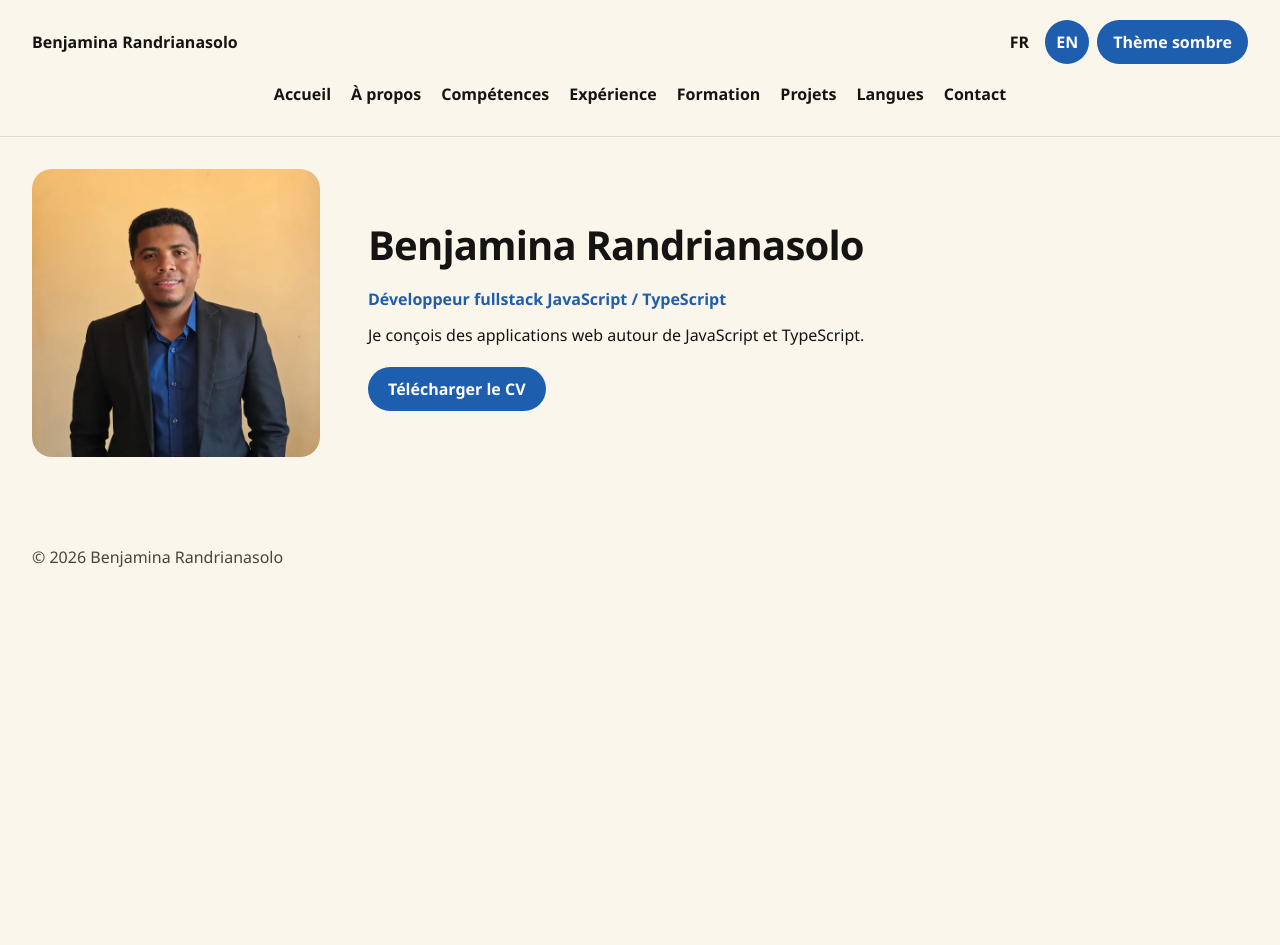
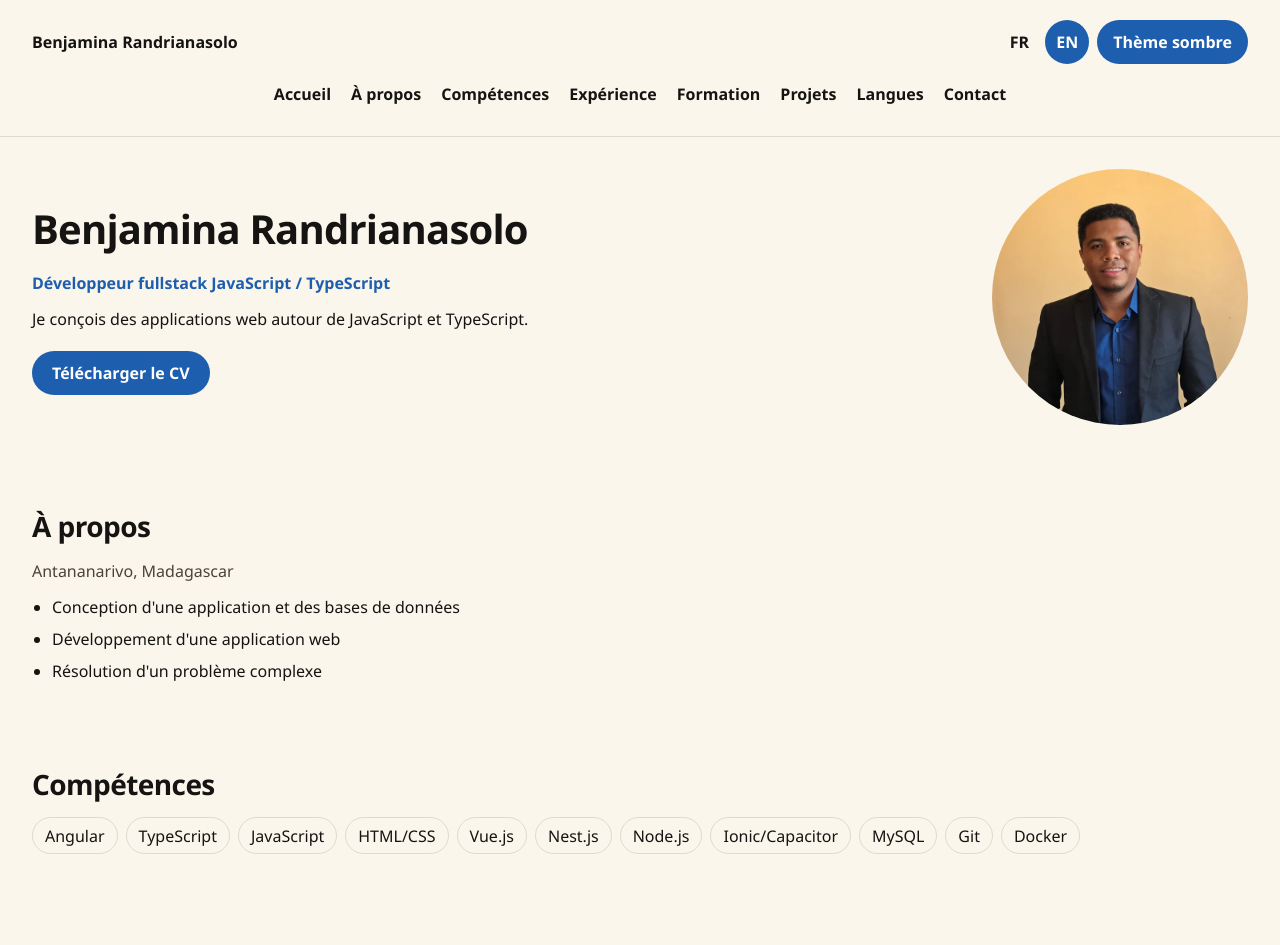
Before and after one commit to minawk/portfolio-ng, an Angular app: page / in a window 1280 px wide. Shown: the top 945 px of the page. Before the commit the page ends 800 px from the top, so only its background shows below. Built offline with nearby package versions, Linux system fonts and the light colour scheme.

Commit message:
Add about and skills blocs

```diff
--- /dev/null
+++ b/src/app/blocs/about/about.html
@@ -0,0 +1,9 @@
+<section class="about" id="about">
+  <h2 i18n="@@aboutTitle">À propos</h2>
+  <p i18n="@@aboutLocation">Antananarivo, Madagascar</p>
+  <ul>
+    <li i18n="@@aboutDesign">Conception d'une application et des bases de données</li>
+    <li i18n="@@aboutDevelopment">Développement d'une application web</li>
+    <li i18n="@@aboutProblem">Résolution d'un problème complexe</li>
+  </ul>
+</section>
--- /dev/null
+++ b/src/app/blocs/about/about.scss
@@ -0,0 +1,39 @@
+@use 'mixins' as *;
+
+.about {
+  display: flex;
+  flex-direction: column;
+  align-items: flex-start;
+  gap: 0.75rem;
+  max-width: 40rem;
+  margin-top: 3.5rem;
+
+  @include screen(768px) {
+    margin-top: 5rem;
+  }
+
+  h2 {
+    margin: 0;
+    font-size: 1.375rem;
+    font-weight: 700;
+    letter-spacing: -0.02em;
+
+    @include screen(768px) {
+      font-size: 1.75rem;
+    }
+  }
+
+  p {
+    margin: 0;
+    color: var(--color-text-muted);
+  }
+
+  ul {
+    margin: 0;
+    padding-left: 1.25rem;
+
+    li + li {
+      margin-top: 0.5rem;
+    }
+  }
+}
--- /dev/null
+++ b/src/app/blocs/about/about.ts
@@ -0,0 +1,8 @@
+import { Component } from '@angular/core';
+
+@Component({
+  selector: 'app-about',
+  templateUrl: './about.html',
+  styleUrl: './about.scss',
+})
+export class About {}
--- a/src/app/blocs/hero/hero.scss
+++ b/src/app/blocs/hero/hero.scss
@@ -9,16 +9,23 @@
   @include screen(768px) {
     flex-direction: row;
     align-items: center;
+    justify-content: space-between;
     gap: 3rem;
   }
 
   img {
-    width: 12.5rem;
-    height: auto;
-    border-radius: 1.25rem;
+    align-self: flex-end;
+    flex-shrink: 0;
+    width: 11rem;
+    height: 11rem;
+    border-radius: 50%;
+    object-fit: cover;
 
     @include screen(768px) {
-      width: 18rem;
+      order: 1;
+      align-self: center;
+      width: 16rem;
+      height: 16rem;
     }
   }
 
--- /dev/null
+++ b/src/app/blocs/skills/skills.html
@@ -0,0 +1,8 @@
+<section class="skills" id="skills">
+  <h2 i18n="@@skillsTitle">Compétences</h2>
+  <ul>
+    @for (skill of skills; track skill) {
+      <li>{{ skill }}</li>
+    }
+  </ul>
+</section>
--- /dev/null
+++ b/src/app/blocs/skills/skills.scss
@@ -0,0 +1,39 @@
+@use 'mixins' as *;
+
+.skills {
+  display: flex;
+  flex-direction: column;
+  align-items: flex-start;
+  gap: 0.75rem;
+  margin-top: 3.5rem;
+
+  @include screen(768px) {
+    margin-top: 5rem;
+  }
+
+  h2 {
+    margin: 0;
+    font-size: 1.375rem;
+    font-weight: 700;
+    letter-spacing: -0.02em;
+
+    @include screen(768px) {
+      font-size: 1.75rem;
+    }
+  }
+
+  ul {
+    display: flex;
+    flex-wrap: wrap;
+    gap: 0.5rem;
+    margin: 0;
+    padding: 0;
+    list-style: none;
+  }
+
+  li {
+    padding: 0.35rem 0.75rem;
+    border: 1px solid color-mix(in srgb, var(--color-text) 12%, transparent);
+    border-radius: 999px;
+  }
+}
--- /dev/null
+++ b/src/app/blocs/skills/skills.ts
@@ -0,0 +1,22 @@
+import { Component } from '@angular/core';
+
+@Component({
+  selector: 'app-skills',
+  templateUrl: './skills.html',
+  styleUrl: './skills.scss',
+})
+export class Skills {
+  protected readonly skills = [
+    'Angular',
+    'TypeScript',
+    'JavaScript',
+    'HTML/CSS',
+    'Vue.js',
+    'Nest.js',
+    'Node.js',
+    'Ionic/Capacitor',
+    'MySQL',
+    'Git',
+    'Docker',
+  ];
+}
--- a/src/app/pages/home/home-page.html
+++ b/src/app/pages/home/home-page.html
@@ -1,4 +1,6 @@
 <app-hero />
+<app-about />
+<app-skills />
 @for (sectionId of sectionIds; track sectionId) {
   <div [id]="sectionId"></div>
 }
--- a/src/app/pages/home/home-page.ts
+++ b/src/app/pages/home/home-page.ts
@@ -1,20 +1,14 @@
 import { Component } from '@angular/core';
+import { About } from '../../blocs/about/about';
 import { Hero } from '../../blocs/hero/hero';
+import { Skills } from '../../blocs/skills/skills';
 
 @Component({
-  imports: [Hero],
+  imports: [Hero, About, Skills],
   selector: 'app-home-page',
   templateUrl: './home-page.html',
   styleUrl: './home-page.scss',
 })
 export class HomePage {
-  protected readonly sectionIds = [
-    'about',
-    'skills',
-    'experience',
-    'education',
-    'projects',
-    'langues',
-    'contact',
-  ];
+  protected readonly sectionIds = ['experience', 'education', 'projects', 'langues', 'contact'];
 }
```
Also changed, not shown: 2 other files (tests, documents, lock files or other folders).
